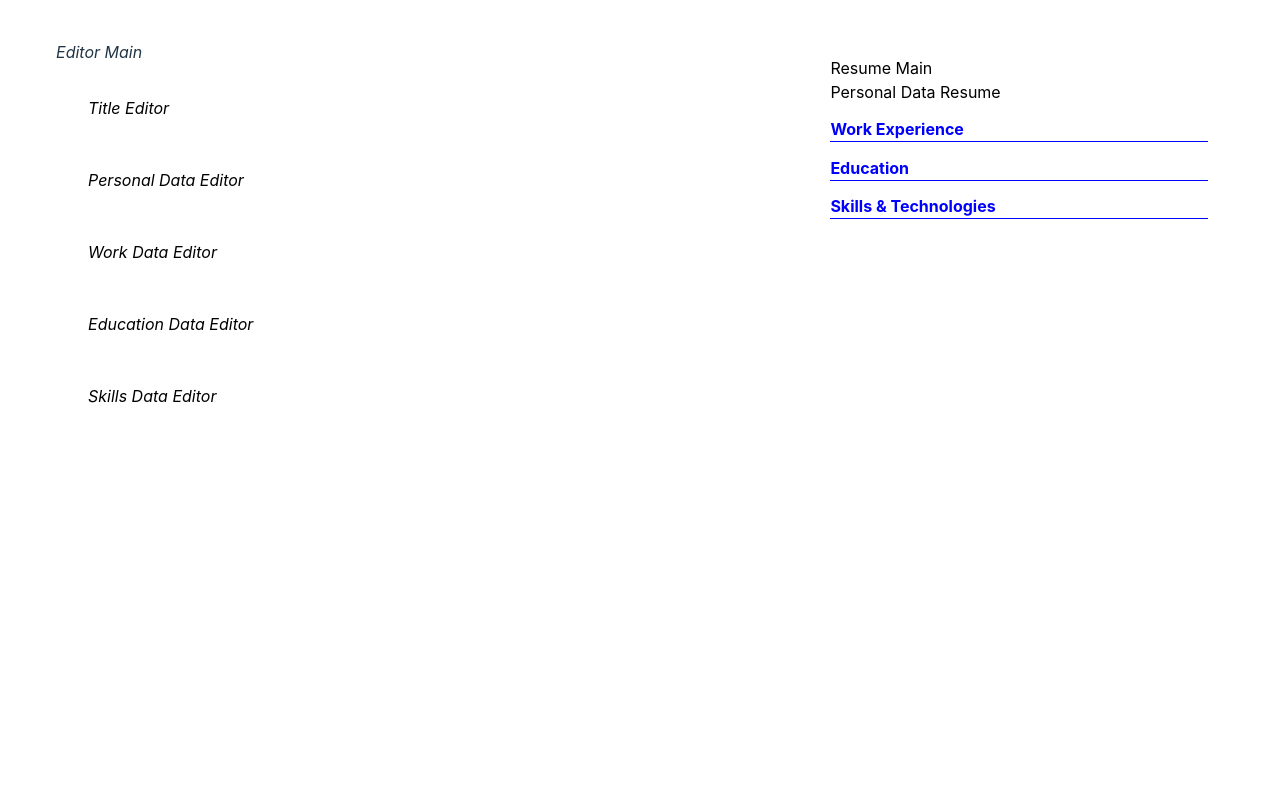
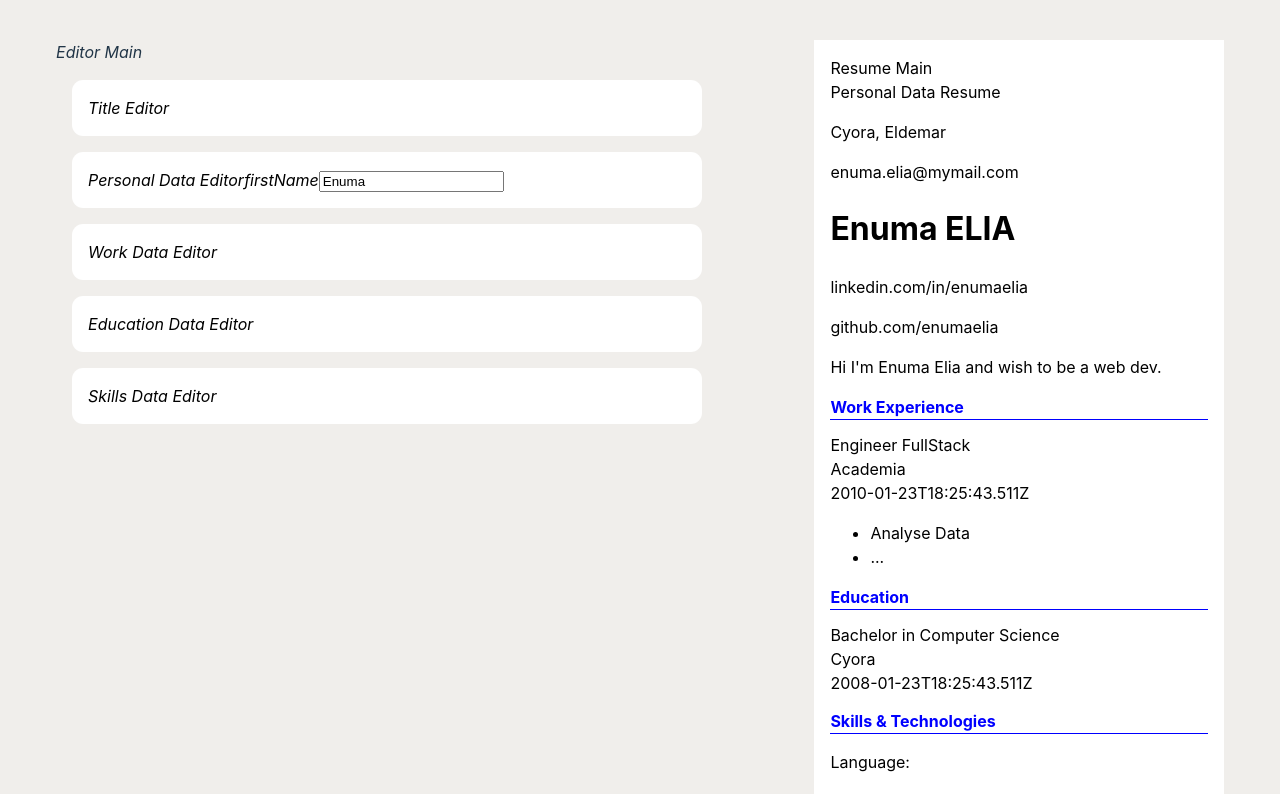
Before and after one commit to EnumaOub/CV-Creation-App, a React (Vite) app: page / in a window 1280 px wide. Shown: the top 794 px of the page. Built offline with nearby package versions, Linux system fonts and the light colour scheme.

Commit message:
Can Show data on resume without style + test modification of firstname with editor

```diff
--- a/src/App.jsx
+++ b/src/App.jsx
@@ -2,19 +2,28 @@ import { useState } from 'react'
 import reactLogo from './assets/react.svg'
 import viteLogo from '/vite.svg'
 import './App.css'
-import editorMain from './components/editor/editorMain.jsx'
-import resumeMain from './components/resume/resumeMain.jsx'
+import Editor from './components/editor/editorMain.jsx'
+import Resume from './components/resume/resumeMain.jsx'
 import dataInit from './dataInit/dataInit.json'
 
 function App() {
-  console.log(dataInit)
+
   const [data, setData] = useState(dataInit)
 
 
   return (
     <main>
-      {editorMain()}
-      {resumeMain()}
+      <Editor
+        data={data}
+        setData={setData}
+      >
+
+      </Editor>
+      <Resume
+      data={data}
+      >
+
+      </Resume>
     </main>
   )
 }
--- a/src/components/editor/editorMain.jsx
+++ b/src/components/editor/editorMain.jsx
@@ -1,6 +1,17 @@
 import './editorMain.css'
 
-export default function editorMain()  {
+export default function Editor({data, setData})  {
+    console.log("EDITOR")
+    console.log(data)
+    function changeName(e) {
+        setData({
+            ...data,
+            info: {
+                ...data.info,
+                firstName: e.target.value
+            }
+        })
+    }
     return (
         <div id="editor-main">
             Editor Main
@@ -10,6 +21,16 @@ export default function editorMain()  {
             </div>
             <div id="personal-editor" className="editor">
                 Personal Data Editor
+                <label id="firstName-editor">
+                    firstName
+                    <input
+                        value={data.info.firstName}
+                        onChange={changeName}
+                        type="text"
+                        />
+
+                </label>
+
 
             </div>
             <div id="work-editor" className="editor">
--- /dev/null
+++ b/src/components/resume/Header.jsx
@@ -0,0 +1,36 @@
+import PropTypes from 'prop-types'
+
+export default function Header({info}){
+    console.log("Header")
+    return (
+        <>
+            <div className="header main">
+                <div className="loc">
+                    <p>{info.address}</p>
+                    <p>{info.mail}</p>
+                </div>
+                <h1>
+                    {info.firstName} <span id='lastName'>{info.lastName.toUpperCase()}</span>
+                </h1>
+                <div className="links">
+                    {info.linkedin ? (
+                        <p id='linkedin'>{info.linkedin}</p>
+                    ) : (
+                        <div />
+                    )}
+                    {info.github ? (
+                        <p id='github'>{info.github}</p>
+                    ) : (
+                        <div />
+                    )}
+
+                </div>
+            </div>
+            <p id='summary'>{info.summary}</p>
+        </>
+    )
+}
+
+Header.PropTypes = {
+    info: PropTypes.object
+};
--- /dev/null
+++ b/src/components/resume/ShowWorkEduc.jsx
@@ -0,0 +1,44 @@
+import PropTypes from 'prop-types'
+
+export default function ShowWorkEduc({ arrData }){
+    console.log("ShowWorkEduc")
+    return (
+        <>
+            {arrData.length > 0 ? (
+                arrData.map((data,iter) =>
+                    <div key={iter} className="print">
+                    <div className="main">
+                        <div id='title'>
+                            {data.title}
+                        </div>
+                        <div id='name'>
+                            {data.name}
+
+                        </div>
+                        <div id='date'>
+                            {data.date}
+                        </div>
+                    </div>
+                    {('tasks' in data && data.tasks.length > 0) ? (
+                        <ul className="print task">
+                            {data.tasks.map((item,i) =>
+                            <li key={i}>{item}</li>
+                            )}
+                        </ul>
+                    ) : (
+                        <div />
+                    ) }
+                    </div>
+                    )
+                ) : (
+                    <div />
+                )}
+
+
+        </>
+    )
+}
+
+ShowWorkEduc.PropTypes = {
+    arrData: PropTypes.array,
+};
--- /dev/null
+++ b/src/components/resume/Skills.jsx
@@ -0,0 +1,37 @@
+import PropTypes from 'prop-types'
+
+export default function Skills({ info }){
+    console.log("Skills")
+    return (
+        <>
+            {info.language.length > 0 ? (
+                <div id="language">
+                <p>Language: </p>
+                {info.language.map((lang,iter) =>
+                        <p key={iter}>{lang}, </p>
+                )}
+                </div>
+            ) : (
+                <div />
+            )}
+            {info.technologies.length > 0 ? (
+                <div id="language">
+                <p>Technologies: </p>
+                {info.technologies.map((tech,iter) =>
+                        <p key={iter}>{tech}, </p>
+                )}
+                </div>
+            ) : (
+                <div />
+            )}
+        </>
+    )
+}
+
+Skills.PropTypes = {
+    info: PropTypes.objectOf(
+        PropTypes.arrayOf(
+            PropTypes.string
+        )
+    ).isRequired
+};
--- a/src/components/resume/resumeMain.jsx
+++ b/src/components/resume/resumeMain.jsx
@@ -1,25 +1,51 @@
+import PropTypes from 'prop-types'
 import './resumeMain.css'
+import Header from './Header'
+import ShowWorkEduc from './ShowWorkEduc'
+import Skills from './Skills'
 
-export default function resumeMain()  {
+export default function Resume({ data })  {
+    console.log("Resume")
+    console.log(data)
     return (
         <div id="resume-main">
             Resume Main
             <div id="personal-resume" className="resume">
                 Personal Data Resume
+                <Header
+                info={data.info}
+                >
 
+                </Header>
             </div>
             <div id="work-resume" className="resume">
                 <h2 className="title">Work Experience</h2>
+                <ShowWorkEduc
+                    arrData = {data.work}
+                >
 
+                </ShowWorkEduc>
             </div>
             <div id="educ-resume" className="resume">
                 <h2 className="title">Education</h2>
+                <ShowWorkEduc
+                    arrData = {data.education}
+                >
 
+                </ShowWorkEduc>
             </div>
             <div id="skills-resume" className="resume">
                 <h2 className="title">Skills & Technologies</h2>
+                <Skills
+                    info={data.skills}
+                >
 
+                </Skills>
             </div>
         </div>
     )
 };
+
+Resume.PropTypes = {
+    data: PropTypes.object
+};
--- a/src/dataInit/dataInit.json
+++ b/src/dataInit/dataInit.json
@@ -1,15 +1,17 @@
 {
+    "info": {
         "firstName": "Enuma",
         "lastName": "Elia",
         "mail": "enuma.elia@mymail.com",
         "address": "Cyora, Eldemar",
         "linkedin": "linkedin.com/in/enumaelia",
         "github": "github.com/enumaelia",
-    "summary": "Hi I'm Enuma Elia and wish to be a web dev.",
+        "summary": "Hi I'm Enuma Elia and wish to be a web dev."
+    },
     "work": [
         {
             "title": "Engineer FullStack",
-            "company": "Academia",
+            "name": "Academia",
             "date": "2010-01-23T18:25:43.511Z",
             "tasks": [
                 "Analyse Data",
@@ -19,13 +21,12 @@
     ],
     "education": [
         {
-            "diploma": "Bachelor in Computer Science",
-            "school": "Cyora",
+            "title": "Bachelor in Computer Science",
+            "name": "Cyora",
             "date": "2008-01-23T18:25:43.511Z"
         }
     ],
-    "skills": [
-        {
+    "skills": {
             "language": [
                 "Python",
                 "Javascript"
@@ -35,5 +36,5 @@
                 "Git"
             ]
         }
-    ]
+
 }
--- a/src/index.css
+++ b/src/index.css
@@ -18,12 +18,6 @@
 @media (prefers-color-scheme: light) {
   :root {
     color: #213547;
-    background-color: #ffffff;
-  }
-  a:hover {
-    color: #747bff;
-  }
-  button {
-    background-color: #f9f9f9;
+    background-color: #f0eeeb;
   }
 }
```
Lines whose indentation alone changed are shown as unchanged.
